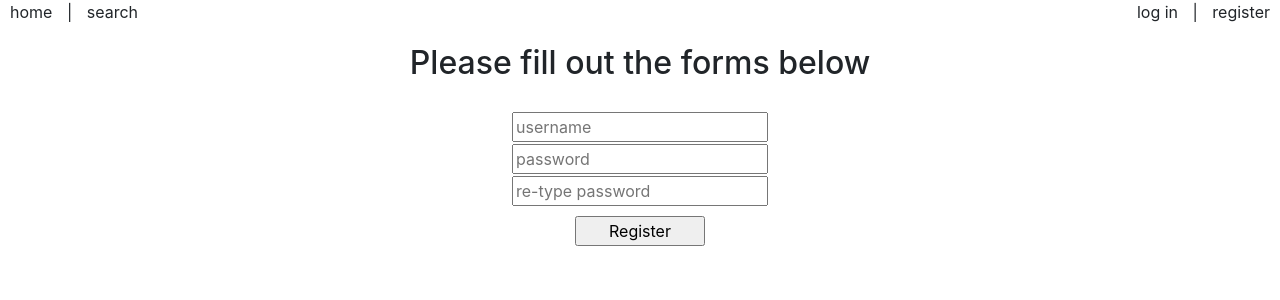
After one commit to theamian/bookReview, a Flask app: page /register in a window 1280 px wide. The commit adds this page. Shown: the top 300 px of the page. Run offline with Flask 2, Linux system fonts and the light colour scheme; some libraries are stand-ins or nearby versions.

Commit message:
Add register page with forms

```diff
--- a/application.py
+++ b/application.py
@@ -24,3 +24,7 @@ db = scoped_session(sessionmaker(bind=engine))
 @app.route("/")
 def index():
     return render_template("index.html")
+
+@app.route("/register")
+def register():
+    return render_template("register.html")
--- a/static/style.css
+++ b/static/style.css
@@ -13,3 +13,22 @@ a, a:hover, a:active, a:visited {
 #indexMainRow {
     height: 100vh;
 }
+
+#indexMainRow > div > h1 {
+    text-align: center;
+}
+
+#regTitleRow {
+    margin-top: 20px;
+    margin-bottom: 20px;
+}
+
+#regFormRow input {
+    display: block;
+    margin: 2px;
+}
+
+#regFormRow input[type="submit"] {
+    width: 50%;
+    margin: 10px auto;
+}
--- a/templates/layout.html
+++ b/templates/layout.html
@@ -15,7 +15,7 @@
                 <a href="#">home</a> | <a href="#">search</a>
             </div>
             <div class="col-2" id="navcol2">
-                <a href="#">log in</a> | <a href="#">register</a>
+                <a href="#">log in</a> | <a href="{{ url_for('register') }}">register</a>
             </div>
         </div>
     </nav>
--- /dev/null
+++ b/templates/register.html
@@ -0,0 +1,19 @@
+{% extends "layout.html" %}
+
+{% block title %} register {% endblock %}
+
+{% block body %}
+
+<div class="row justify-content-center" id="regTitleRow">
+    <h2>Please fill out the forms below</h2>
+</div>
+<div class="row align-items-center justify-content-center flex-column" id="regFormRow">
+    <form action="{{ url_for('register')}}" method="POST">
+        <input type="text" name="username" placeholder="username" required />
+        <input type="password" name="pass1" placeholder="password" required />
+        <input type="password" name="pass2" placeholder="re-type password" required />
+        <input type="submit" value="Register" />
+    </form>
+</div>
+
+{% endblock %}
```
